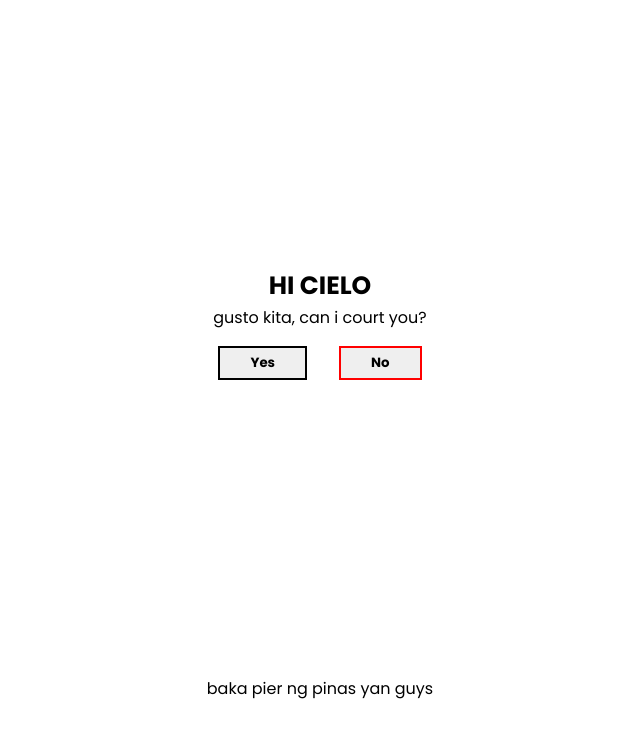
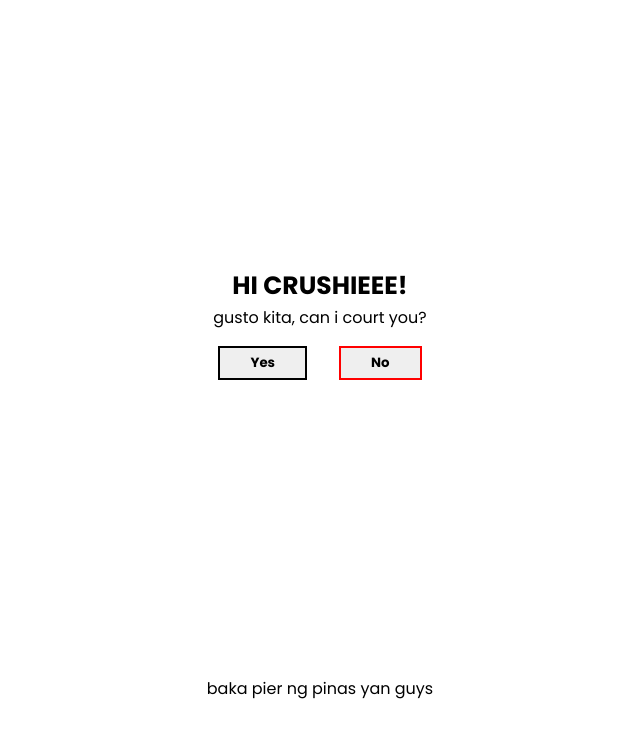
Before and after one commit to mastermomist/yesoryes, a plain HTML site: page index.html in a window 1280 px wide. Shown: the part 37-774 px from the top of the page, without its empty margins (320-960 px from the left). Drawn offline with Linux system fonts and the light colour scheme.

Commit message:
Update index.html

```diff
--- a/index.html
+++ b/index.html
@@ -34,7 +34,7 @@
 
 				<div class="ask">
 
-												<p> <span class="crush">HI CIELO</span> <br>
+												<p> <span class="crush">HI CRUSHIEEE!</span> <br>
 																gusto kita, can i court you?</p>
 								<div class="btn">
 <a href="yes.html"><button id="btn1">Yes</button>		</a>			    <button id="btn2">No</button>
```
